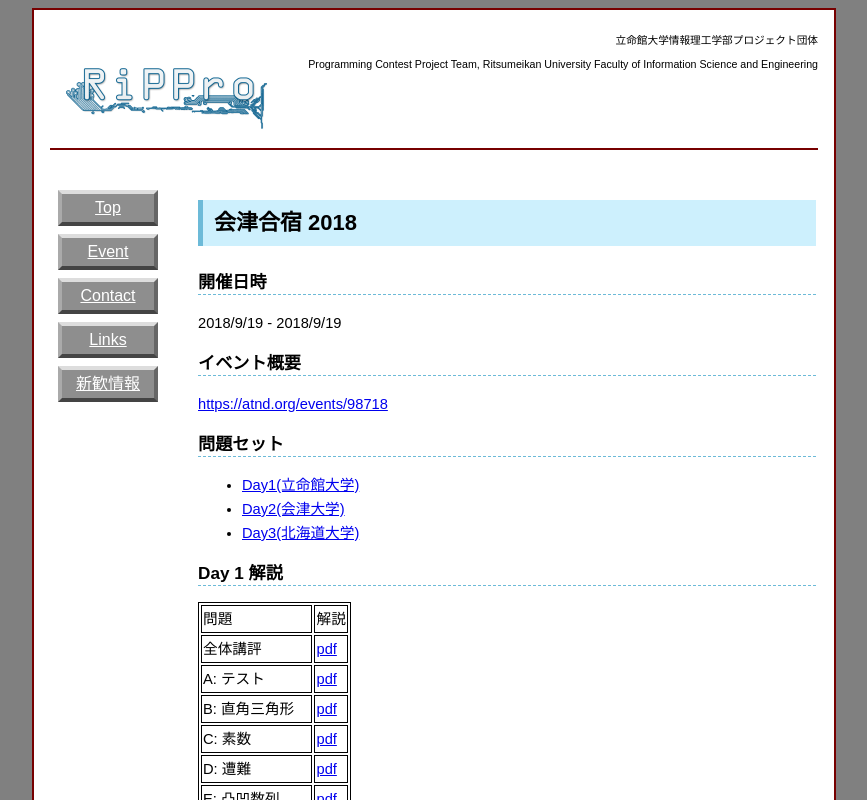
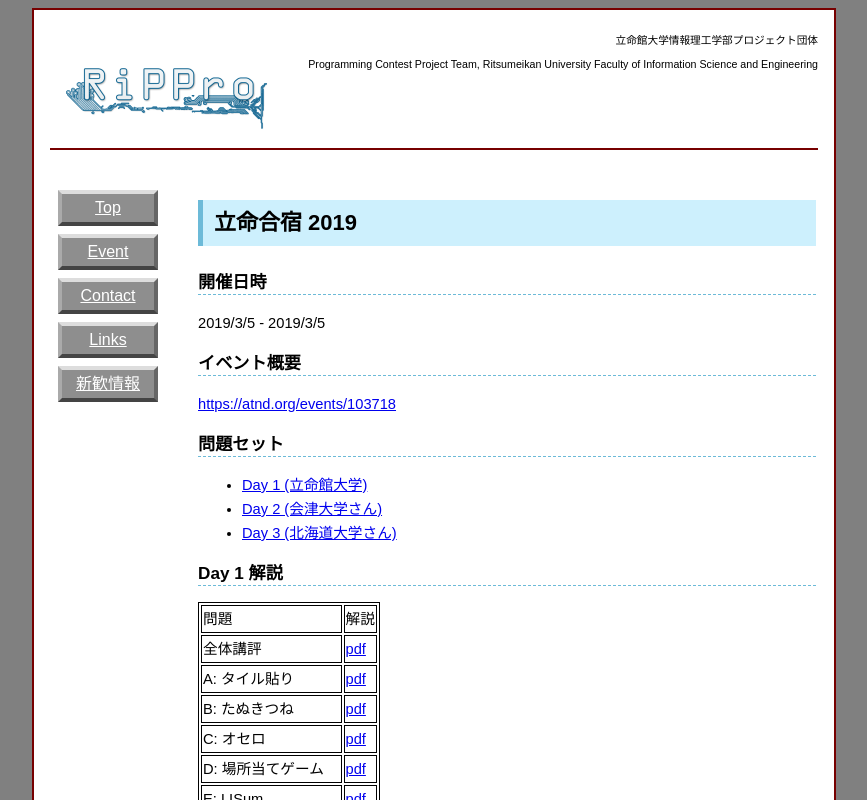
Before and after one commit to rippro/rippro.github.io, a Next.js app: page /event/detail in a window 1280 px wide. Shown: the top 800 px of the page, without its empty margins (206-1073 px from the left). Built offline with nearby package versions, Linux system fonts and the light colour scheme.

Commit message:
feat: URLクエリパラメータでコンテストを変更できるようにした

```diff
--- a/pages/event/detail.tsx
+++ b/pages/event/detail.tsx
@@ -1,9 +1,9 @@
 /** @format */
 
 import { VFC } from "react";
-import Link from "next/link";
+import { useRouter } from "next/router";
 import { Layout } from "../../components/Layout";
-import { EventDetails } from "../../components/EventList";
+import { Events, EventDetails } from "../../components/EventList";
 
 import styles from "../../components/section.module.css";
 import detailsStyle from "../../styles/details.module.css";
@@ -13,8 +13,24 @@ const extension: Function = (filename: string) => {
   return parts[parts.length - 1];
 };
 
+const Link: Function = (title: string, link: string) => {
+  if (link) {
+    return <a href={link}>{title}</a>;
+  } else {
+    return <>{title}</>;
+  }
+};
+
+const getContestId = (): string => {
+  const router = useRouter();
+  const contestId = Array.isArray(router.query.contest)
+    ? router.query.contest[0]
+    : router.query.contest || Events[0].id;
+  return contestId;
+};
+
 const EventDetail: VFC = () => {
-  const contestId = "acpc2018";
+  const contestId: string = getContestId();
   return (
     <Layout
       title={`${EventDetails[contestId].title} - RiPPro(立命館大学情報理工学部プロジェクト団体)`}
@@ -37,7 +53,7 @@ const EventDetail: VFC = () => {
             {EventDetails[contestId].problemSet.map((college) => {
               return (
                 <li key={college.college}>
-                  <a href={college.link}>{college.college}</a>
+                  {Link(college.college, college.link)}
                 </li>
               );
             })}
--- a/pages/event/index.tsx
+++ b/pages/event/index.tsx
@@ -22,7 +22,7 @@ const Event: VFC = () => {
             </h2>
             {event.detail}
             <div className={eventStyles.detail}>
-              <Link href={`event/detail?=${event.id}`}>詳細はこちら</Link>
+              <Link href={`event/detail?contest=${event.id}`}>詳細はこちら</Link>
             </div>
           </div>
         );
```
